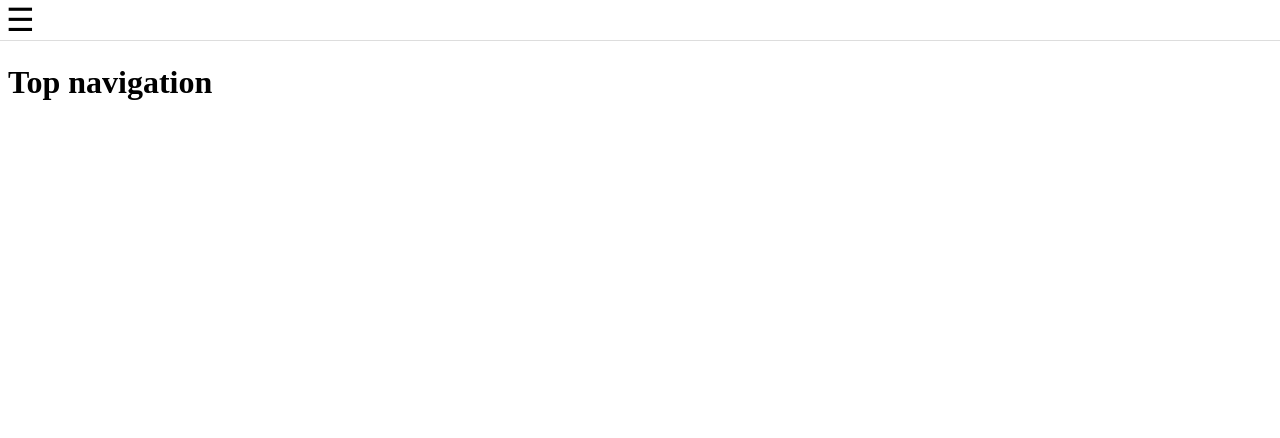
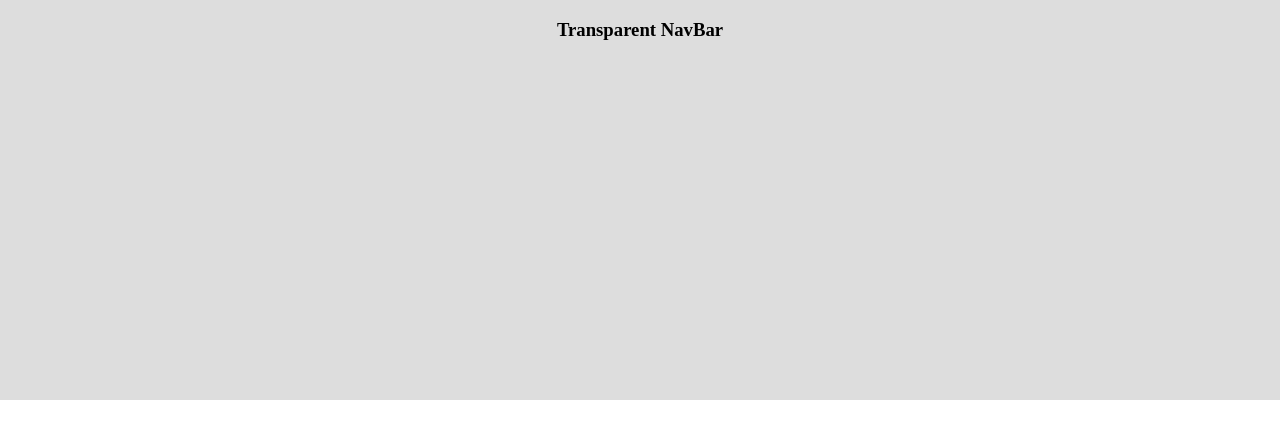
Before and after one commit to dw022/FRONTEND, a plain HTML site: page javascript/examples.html in a window 1280 px wide. Drawn offline with Linux system fonts and the light colour scheme.

Commit message:
Add examples.html - transparent NavBar

```diff
--- a/javascript/examples.html
+++ b/javascript/examples.html
@@ -189,7 +189,7 @@
       }
     </script> -->
 
-    <style>
+    <!-- <style>
       header {
         position:fixed;
         top:0;
@@ -239,7 +239,6 @@
         <button id="btn">&#9776;</button>
       </div>
 
-      <!-- 메뉴 -->
       <nav class="hidden" id="nav">
         <ul>
           <li>
@@ -287,6 +286,63 @@
         nav.classList.add("hidden");
       }
     });
+    </script> -->
+
+    <style>
+      body {
+        height: calc(100vh + 200px);
+        margin:0;
+      }
+
+      #header {
+        position: fixed;
+        top:0;
+        left:0;
+        width:100%;
+        /* 기본값 */
+        background-color: transparent;
+        /* 애니메이션 효과 */
+        transition: background-color 0.5s;
+      }
+
+      .logo {
+        text-align: center;
+      }
+
+      .bg-image {
+        background-color: #ddd;
+        height:400px;
+      }
+
+      #header.active {
+        background-color: #fff;
+      }
+    </style>
+
+<header id="header">
+  <h3 class="logo">Transparent NavBar</h3>
+</header>
+
+<div class="bg-image"></div>
+    <script>
+
+      var header = document.getElementById("header");
+
+      // window 또는 document
+      window.addEventListener("scroll", handleScroll);
+
+      function handleScroll() {
+        // 문서탑과 뷰포트 탑사이의 거리
+        var scrollTop = document.documentElement.scrollTop;
+
+        console.log(scrollTop);
+
+        if(scrollTop > 100) { // 충분히 스크롤 내렸을 때
+        header.classList.add("active");
+        } else { // 거의 가장 위까지 스크롤했을 때
+        header.classList.remove("active");
+        }
+      }
     </script>
 
   </body>
```
